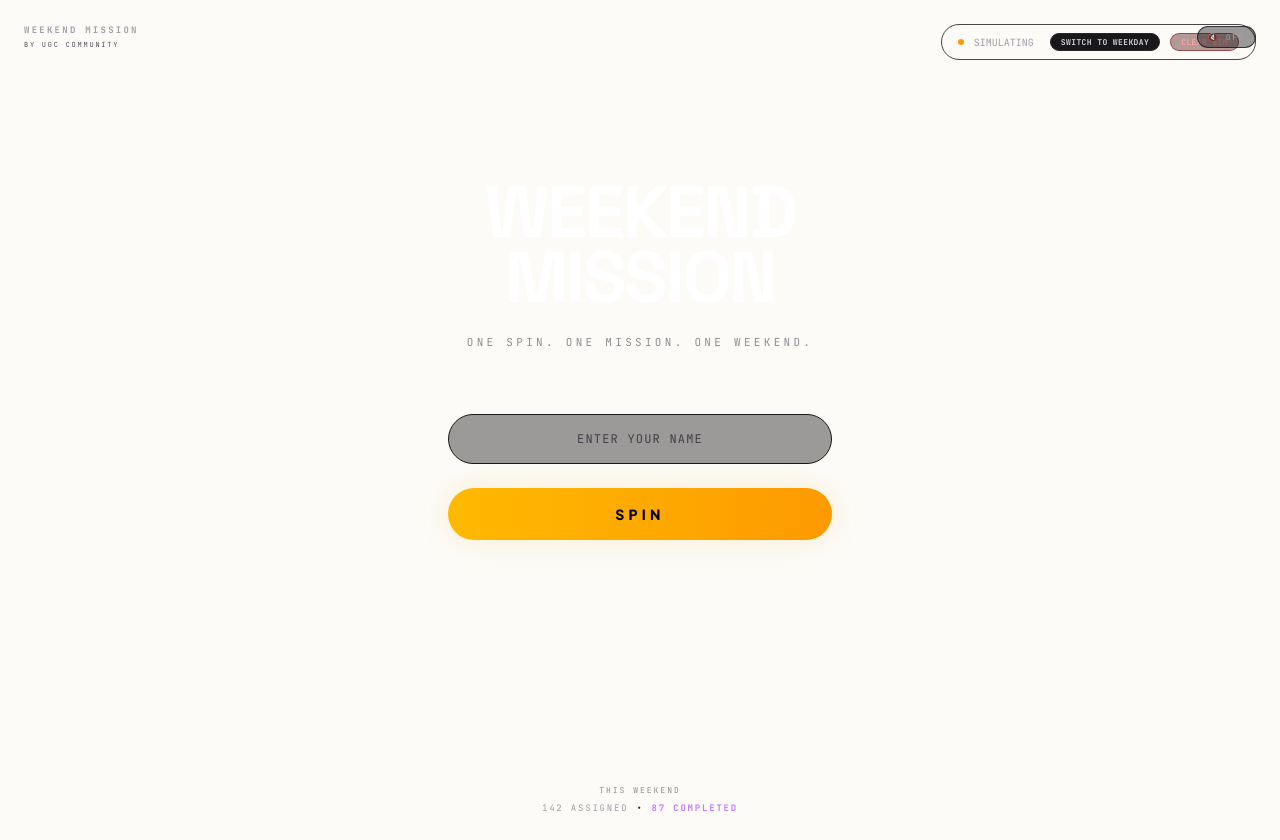
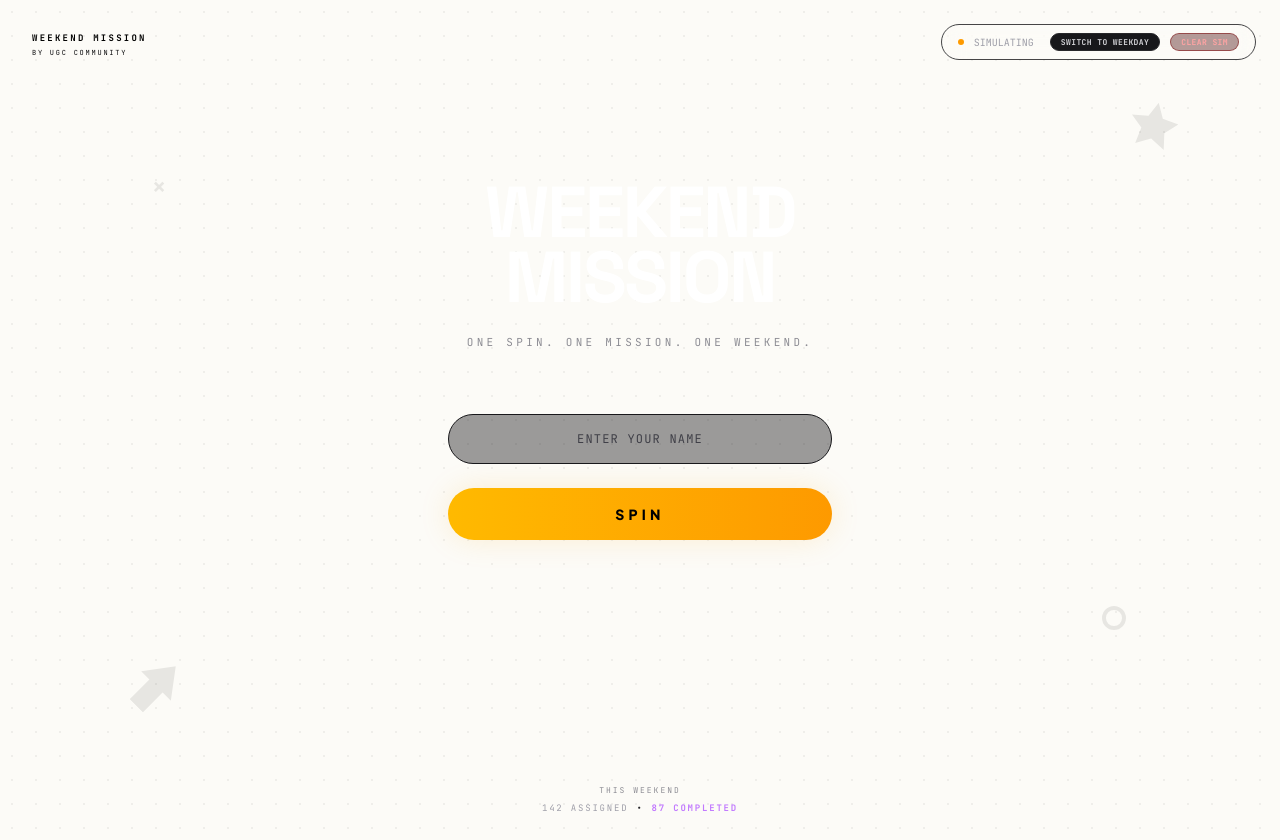
Before and after one commit to liyan-nk/weekend-mission, a React (Vite) app: page / in a window 1280 px wide. Both pictures are taken after a click on the button "FORCE WEEKEND". Built offline with nearby package versions, Linux system fonts and the light colour scheme; no server answers; the database is empty.

Commit message:
design: App.tsx layout containers and removed sound toggle HUD

```diff
--- a/src/App.tsx
+++ b/src/App.tsx
@@ -211,31 +211,32 @@ export default function App() {
 
   return (
     <AvailabilityGuard status={weekendStatus}>
-      {/* Poster Mesh Background and Noise */}
-      <div className="absolute inset-0 -z-20 bg-mesh-glow pointer-events-none select-none" />
-      <div className="absolute inset-0 -z-10 noise-overlay opacity-[0.9] pointer-events-none select-none" />
+      {/* Neo-Brutalist Dot Grid Background */}
+      <div className="absolute inset-0 -z-20 bg-dot-matrix pointer-events-none select-none" />
 
-      {/* Premium floating decorative card silhouettes */}
-      <div className="absolute inset-0 overflow-hidden -z-10 pointer-events-none select-none opacity-[0.02]">
-        <div className="absolute top-[-5%] left-[-8%] w-[260px] h-[360px] border border-white rounded-3xl transform rotate-12" />
-        <div className="absolute bottom-[-5%] right-[-8%] w-[260px] h-[360px] border border-white rounded-3xl transform -rotate-12" />
+      {/* Spare, abstract Neo-Brutalist stickers in background */}
+      <div className="absolute inset-0 overflow-hidden -z-10 pointer-events-none select-none opacity-[0.08]">
+        {/* Abstract Star shape top right */}
+        <svg className="absolute top-[12%] right-[8%] w-12 h-12 text-black fill-black rotate-12" viewBox="0 0 24 24">
+          <path d="M12 .587l3.668 7.431 8.2 1.192-5.934 5.787 1.4 8.168L12 18.896l-7.334 3.857 1.4-8.168L.132 9.21l8.2-1.192z"/>
+        </svg>
+        {/* Abstract Arrow shape bottom left */}
+        <svg className="absolute bottom-[15%] left-[10%] w-14 h-14 text-black fill-black -rotate-45" viewBox="0 0 24 24">
+          <path d="M24 12l-12-9v5h-12v8h12v5z"/>
+        </svg>
+        {/* Cross symbol top left */}
+        <div className="absolute top-[20%] left-[12%] text-2xl font-bold text-black rotate-45 select-none">+</div>
+        {/* Circle symbol bottom right */}
+        <div className="absolute bottom-[25%] right-[12%] w-6 h-6 border-4 border-black rounded-full select-none" />
       </div>
 
-      {/* Global Brand & Sound Controls HUD */}
+      {/* Global Brand HUD */}
       {flowState !== 'CLOSED' && flowState !== 'INITIAL_LOADING' && (
-        <div className="absolute top-6 left-6 right-6 z-50 flex justify-between items-center select-none font-mono">
+        <div className="absolute top-8 left-8 z-50 select-none font-mono">
           <div className="flex flex-col text-left">
-            <span className="text-[9px] text-zinc-400 tracking-[0.25em] font-bold">WEEKEND MISSION</span>
-            <span className="text-[7px] text-zinc-600 uppercase tracking-[0.25em] mt-0.5">BY UGC COMMUNITY</span>
+            <span className="text-[9px] text-black tracking-[0.25em] font-extrabold">WEEKEND MISSION</span>
+            <span className="text-[7px] text-zinc-550 uppercase tracking-[0.25em] mt-0.5">BY UGC COMMUNITY</span>
           </div>
-
-          <button
-            onClick={handleToggleSound}
-            className="px-2.5 py-1 text-[8px] tracking-[0.2em] uppercase transition bg-zinc-950/40 border border-zinc-900/80 rounded-full text-zinc-400 hover:text-zinc-200 hover:border-zinc-800 focus:outline-none cursor-pointer"
-            aria-label={soundEnabled ? 'Mute sound' : 'Unmute sound'}
-          >
-            {soundEnabled ? '🔊 ON' : '🔇 OFF'}
-          </button>
         </div>
       )}
 
@@ -245,9 +246,9 @@ export default function App() {
         {errorMsg && (
           <div className="absolute top-20 left-6 right-6 z-50 flex justify-center pointer-events-none">
             <motion.div
-              initial={{ scale: 0.9, opacity: 0 }}
-              animate={{ scale: 1, opacity: 1 }}
-              className="px-4 py-2 bg-red-950/40 border border-red-900/50 rounded-full text-[9px] font-mono text-red-400 tracking-widest uppercase backdrop-blur-md"
+              initial={{ scale: 0.9, y: -10 }}
+              animate={{ scale: 1, y: 0 }}
+              className="px-4 py-2 bg-red-400 text-black border-brutal shadow-brutal-sm text-[10px] font-mono tracking-widest uppercase font-bold"
             >
               {errorMsg}
             </motion.div>
```
